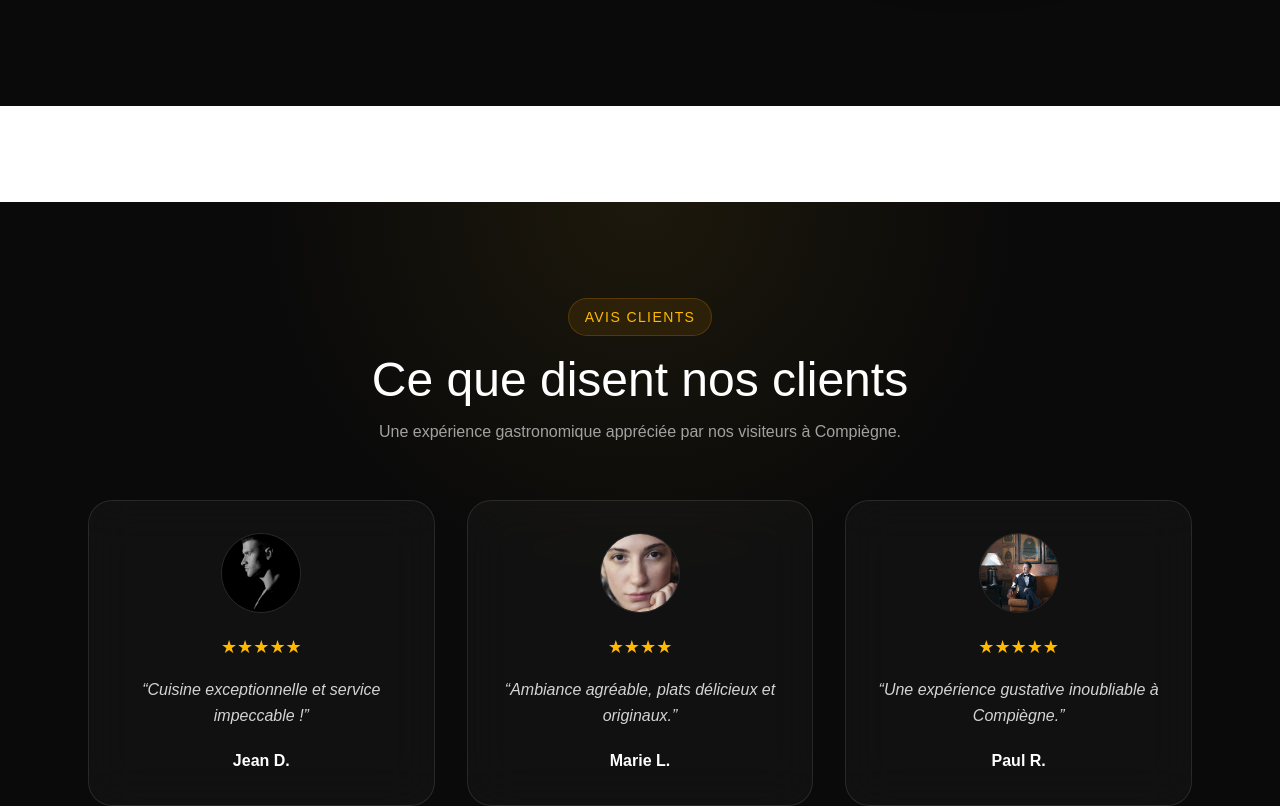
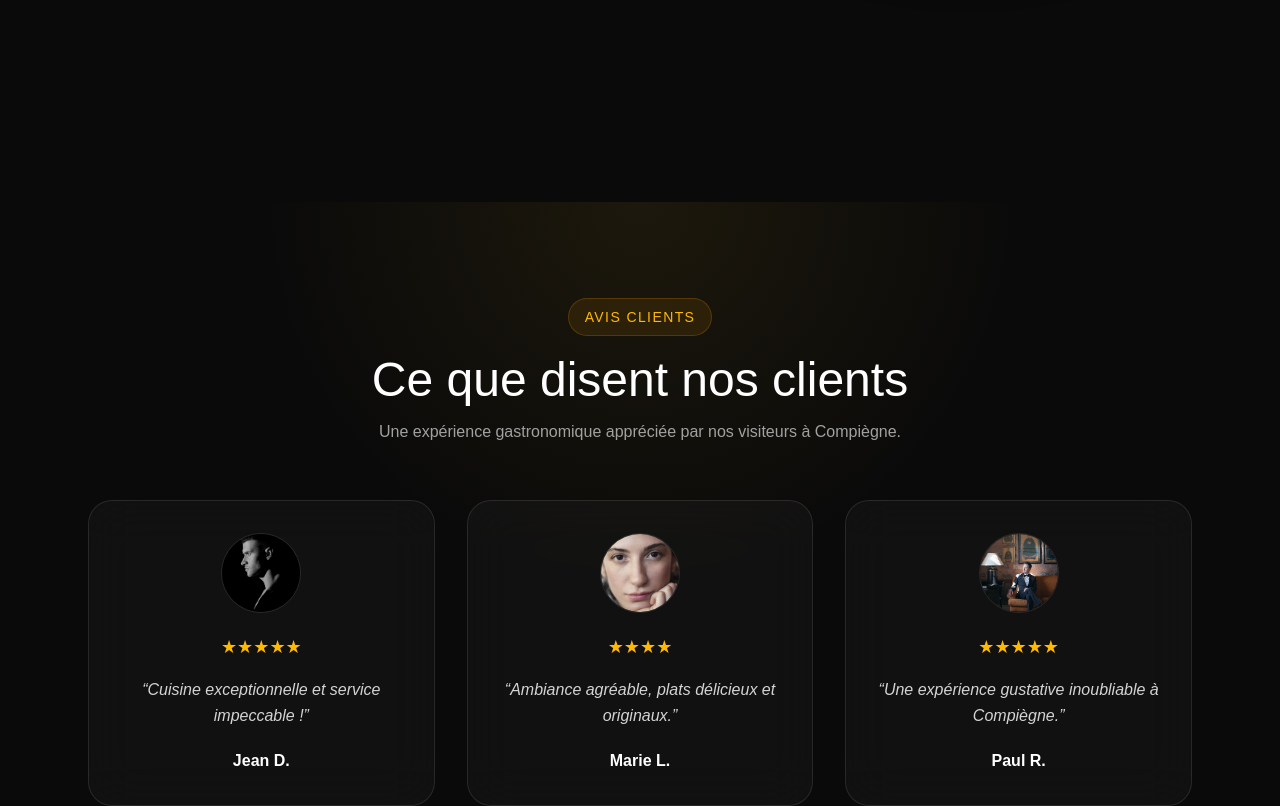
Before and after one commit to Thomas6095/bistrot-remparts, a Next.js app: page / in a window 1280 px wide. Shown: the part 3578-4384 px from the top of the page. Built offline with nearby package versions, Linux system fonts and the light colour scheme; a web font is replaced by a local one.

Commit message:
globals fix

```diff
--- a/app/globals.css
+++ b/app/globals.css
@@ -1,10 +1,33 @@
 @import "tailwindcss";
 
-/* Fix iOS Safari overflow */
+:root {
+  --background: #0a0a0a;
+  --foreground: #ededed;
+}
+
+@theme inline {
+  --color-background: var(--background);
+  --color-foreground: var(--foreground);
+  --font-sans: var(--font-geist-sans);
+  --font-mono: var(--font-geist-mono);
+}
 
 * {
   box-sizing: border-box;
 }
+
+html {
+  background: #0a0a0a;
+}
+
+body {
+  background: var(--background);
+  color: var(--foreground);
+  font-family: Arial, Helvetica, sans-serif;
+  overflow-x: hidden;
+}
+
+/* Fix iOS Safari */
 
 input,
 textarea,
@@ -23,31 +46,6 @@ input[type="time"] {
   font-size: 16px;
 }
 
-:root {
-  --background: #ffffff;
-  --foreground: #171717;
-}
-
-@theme inline {
-  --color-background: var(--background);
-  --color-foreground: var(--foreground);
-  --font-sans: var(--font-geist-sans);
-  --font-mono: var(--font-geist-mono);
-}
-
-@media (prefers-color-scheme: dark) {
-  :root {
-    --background: #0a0a0a;
-    --foreground: #ededed;
-  }
-}
-
-body {
-  background: var(--background);
-  color: var(--foreground);
-  font-family: Arial, Helvetica, sans-serif;
-}
-
 main {
   padding-bottom: 100px;
 }
```
